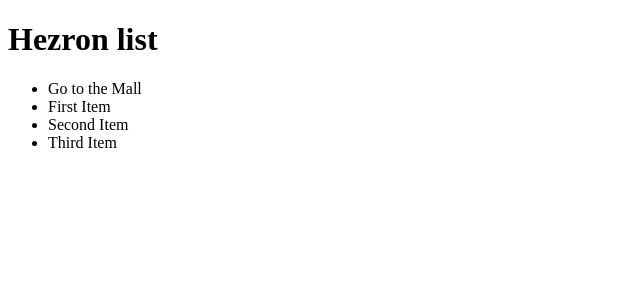
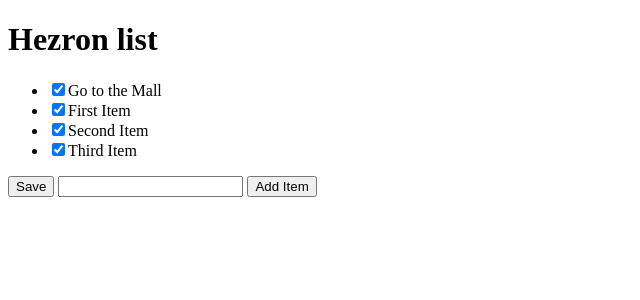
Before and after one commit to KialoHezz/django-project, a Django app: page /1 in a window 1280 px wide. Shown: the top 300 px of the page, without its empty margins (0-640 px from the left). Run offline with Django 4.2, Linux system fonts and the light colour scheme; data comes from the database, SQL or seed files in the repository.

Commit message:
Custome Formd

```diff
--- a/nav/views.py
+++ b/nav/views.py
@@ -6,6 +6,29 @@ from .forms import CreateNewList
 def index(response, id):
     ls = ToDoList.objects.get(id=id)
     # query certain or perticular object with id=1
+
+    if response.method == "POST":
+        print(response.POST)
+        if response.POST.get("save"):
+            # loop ToDolist check the  id's
+            for item in ls.item_set.all():
+                if response.POST.get("c" + str(item.id)) == "clicked":
+
+                    item.complete = True
+                else:
+                    item.complete = False
+                item.save
+        elif response.POST.get("newItem"):
+            txt = response.POST.get("new")
+
+            # validate
+            if len(txt) > 2:
+                ls.item_set.create(text=txt, complete=False)
+            else:
+                print("Invalid")
+
+
+
     # item = ls.item_set.get(id=1)
 
     return render(response, "main/list.html", {"ls":ls})
--- a/templates/main/list.html
+++ b/templates/main/list.html
@@ -6,11 +6,20 @@
 
 {% block content %}
     <h1>{{ls.name}}</h1>
+    <form method="POST" action="#">
+        {% csrf_token %}
         <ul>
             {% for item in ls.item_set.all %}
                 {% if item.complete == False %}
-                <li>{{item.text}}</li>
+                    <li><input type="checkbox", value="clicked", name="c{{item.id}}" checked>{{item.text}}</li>
+                {% else %}
+                <li><input type="checkbox", value="clicked", name="c{{item.id}}">{{item.text}}</li>
+
                 {% endif %}
             {% endfor %}
         </ul>
+        <button type="submit", name="save" value="save">Save</button>
+        <input type="text" name="new">
+        <button type="submit", name="newItem" value="newIttem">Add Item</button>
+    </form>
 {% endblock %}
```
Lines whose indentation alone changed are shown as unchanged.
